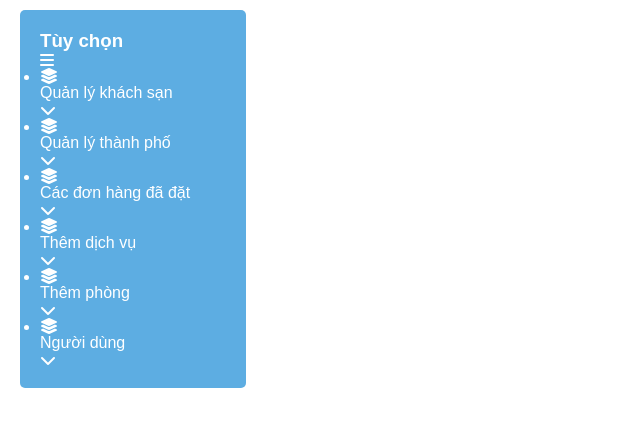
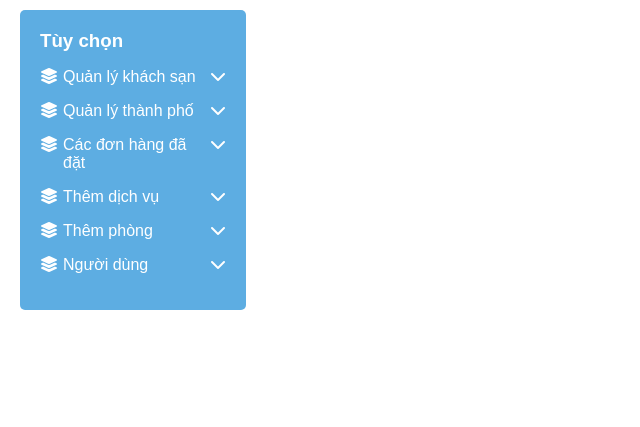
Before and after one commit to Kinn-max/web-booking-hotel, a PHP site: page /admin/index.php in a window 1280 px wide. Shown: the part 49-476 px from the top of the page, without its empty margins (0-640 px from the left). Run offline with PHP 8.4, Linux system fonts and the light colour scheme; the visitor is signed in with stand-in values (Sample User, id 1); some libraries are stand-ins or nearby versions.

Commit message:
fix sidebar admin page

```diff
--- a/admin/css/admin.css
+++ b/admin/css/admin.css
@@ -1,22 +1,39 @@
-.both-item{
+li {
+  list-style-type: none;
+  margin: 16px 0;
+}
+
+.show_category-both {
+  display: flex;
+  justify-content: space-between;
+}
+
+.both_icon {
+  display: flex;
+}
+
+.both_icon p {
+  margin-left: 5px;
+}
+
+.both-item {
   display: flex;
   padding: 10px 20px;
 }
-.category{
+.category {
   background-color: #5dade2;
   border-radius: 5px;
   width: 15%;
   color: white;
   margin-right: 10px;
   padding: 20px;
-
 }
-.content{
+.content {
   width: calc(100% - 15% - 20px);
   background-color: #ccd1d1;
   border-radius: 5px;
 }
-.text-category{
+.text-category {
   color: #fff;
   text-decoration: none;
 }
--- a/admin/index.php
+++ b/admin/index.php
@@ -68,9 +68,9 @@ if (!isset($_SESSION['admin'])) { //nếu session username k tồn tại thì qu
         <div class="category">
             <div class="both_first">
                 <h3>Tùy chọn</h3>
-                <div class="click_option">
+                <!-- <div class="click_option">
                     <i class="fa-solid fa-bars"></i>
-                </div>
+                </div> -->
             </div>
             <ul class="category_list">
                 <a href="?page=hotel" class="text-category">
```
Lines whose indentation alone changed are shown as unchanged.
